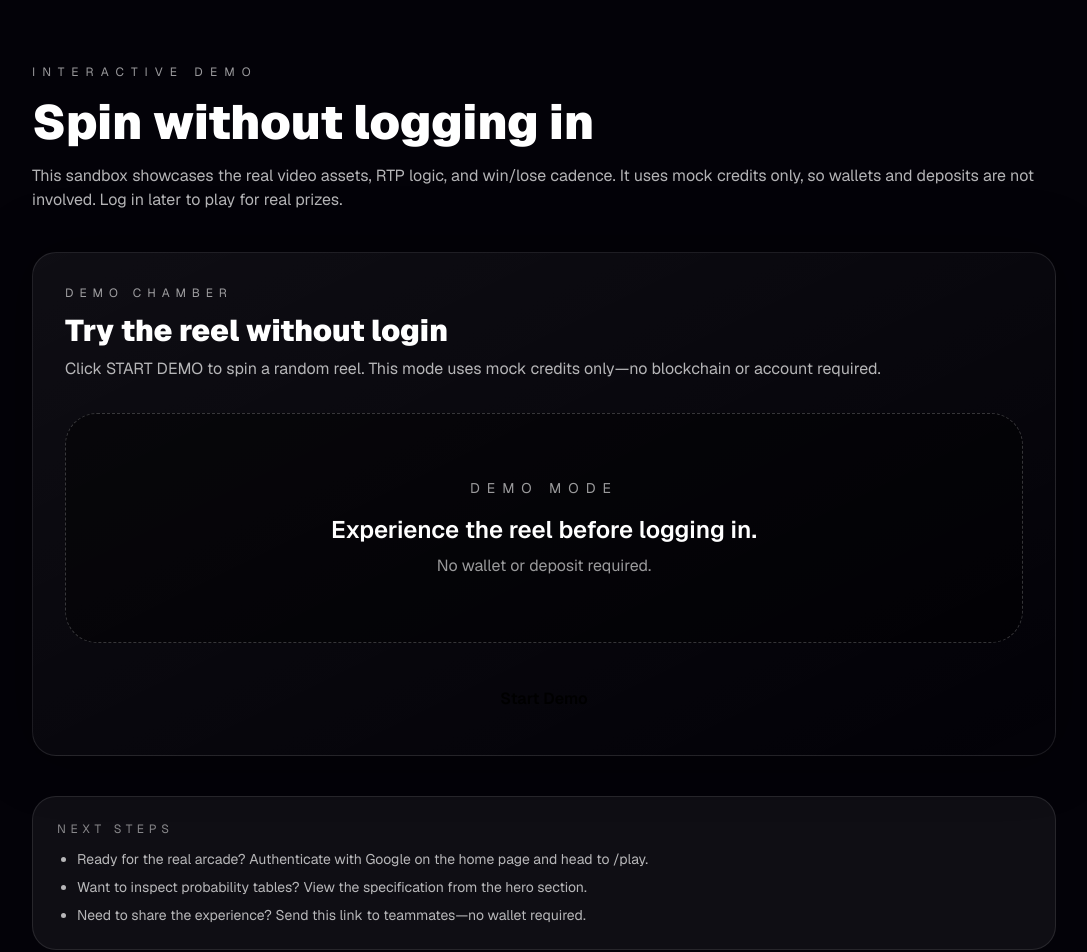
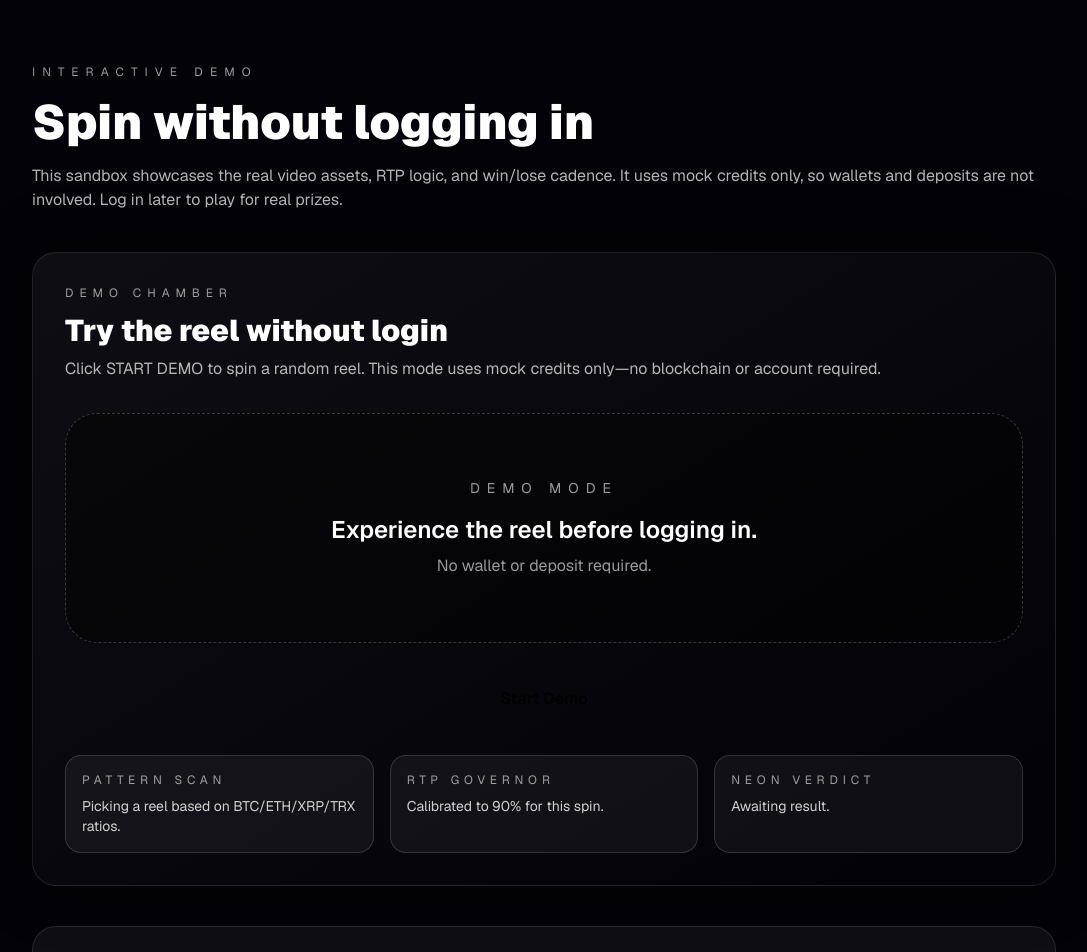
Before and after one commit to jinjinsansan/gacha, a Next.js app: page /demo in a window 1280 px wide. Shown: the top 952 px of the page, without its empty margins (96-1183 px from the left). Built offline with nearby package versions, Linux system fonts and the light colour scheme.

Commit message:
fix(demo): use accessible videos and enhanced UI

```diff
--- a/src/app/api/demo/play/route.ts
+++ b/src/app/api/demo/play/route.ts
@@ -12,6 +12,8 @@ const currencyWeights: Record<DemoPattern["currency"], number> = {
 const totalCurrencyWeight = Object.values(currencyWeights).reduce((sum, weight) => sum + weight, 0);
 
 const RTP_PERCENT = 90;
+const WIN_VIDEO_URL = "https://storage.googleapis.com/coverr-main/mp4/Mt_Baker.mp4";
+const LOSE_VIDEO_URL = "https://storage.googleapis.com/coverr-main/mp4/Nature_Curve.mp4";
 
 const randomInt = (max: number) => Math.floor(Math.random() * max);
 
@@ -76,6 +78,7 @@ export async function GET() {
     const selectedPattern = pickPattern();
     const { pattern, finalResult } = applyRTP(selectedPattern);
     const prizeAmount = finalResult ? pattern.prize_amount : 0;
+    const videoUrl = finalResult ? WIN_VIDEO_URL : LOSE_VIDEO_URL;
 
     return NextResponse.json({
       id: pattern.id,
@@ -88,7 +91,7 @@ export async function GET() {
         machineColor: pattern.machine_color,
         effect1: pattern.effect_1,
         effect2: pattern.effect_2,
-        videoUrl: pattern.video_url,
+        videoUrl,
       },
     });
   } catch (error) {
--- a/src/app/demo/DemoPlayClient.tsx
+++ b/src/app/demo/DemoPlayClient.tsx
@@ -1,6 +1,6 @@
 "use client";
 
-import { useCallback, useState } from "react";
+import { useCallback, useMemo, useState } from "react";
 
 import { GachaVideo } from "@/components/GachaVideo";
 
@@ -32,6 +32,27 @@ export function DemoPlayClient() {
   const [state, setState] = useState<State>("idle");
   const [errorMessage, setErrorMessage] = useState<string | null>(null);
   const [playData, setPlayData] = useState<DemoPlayResponse | null>(null);
+
+  const statusCards = useMemo(
+    () => [
+      {
+        title: "Pattern scan",
+        body: "Picking a reel based on BTC/ETH/XRP/TRX ratios.",
+        active: state === "loading" || state === "playing" || state === "complete",
+      },
+      {
+        title: "RTP governor",
+        body: `Calibrated to ${playData?.rtp ?? 90}% for this spin.`,
+        active: state === "playing" || state === "complete",
+      },
+      {
+        title: "Neon verdict",
+        body: playData ? (playData.finalResult ? "WIN dispatched." : "LOSE recorded.") : "Awaiting result.",
+        active: state === "complete",
+      },
+    ],
+    [state, playData]
+  );
 
   const startDemoPlay = useCallback(async () => {
     try {
@@ -86,11 +107,15 @@ export function DemoPlayClient() {
                 RTP: <strong>{playData.rtp}%</strong>
               </span>
             </div>
-            {state === "complete" && (
-              <p className="mt-4 text-base font-semibold text-white">
-                {playData.finalResult ? "WIN!" : "LOSE"} — {playData.finalResult ? "Congratulations." : "Try again."}
+            <div className="mt-4 rounded-2xl border border-white/10 bg-white/5 p-4">
+              <p className="text-xs uppercase tracking-[0.4em] text-white/50">Result</p>
+              <p className={`mt-2 text-2xl font-semibold ${playData.finalResult ? "text-accent-win" : "text-accent-jackpot"}`}>
+                {playData.finalResult ? "WIN" : "LOSE"}
               </p>
-            )}
+              <p className="text-sm text-white/60">
+                {playData.pattern.machineColor} machine · {playData.pattern.effect1} → {playData.pattern.effect2}
+              </p>
+            </div>
           </div>
         ) : (
           <div className="flex flex-col items-center justify-center rounded-[32px] border border-dashed border-white/20 bg-black/40 px-8 py-16 text-center">
@@ -120,6 +145,18 @@ export function DemoPlayClient() {
           </button>
         )}
       </div>
+
+      <div className="mt-8 grid gap-4 md:grid-cols-3">
+        {statusCards.map((card) => (
+          <div
+            key={card.title}
+            className={`rounded-2xl border p-4 text-sm transition ${card.active ? "border-accent-primary bg-accent-primary/10 text-white" : "border-white/15 bg-white/5 text-white/60"}`}
+          >
+            <p className="text-xs uppercase tracking-[0.4em]">{card.title}</p>
+            <p className="mt-2 text-white/80">{card.body}</p>
+          </div>
+        ))}
+      </div>
     </div>
   );
 }
```
